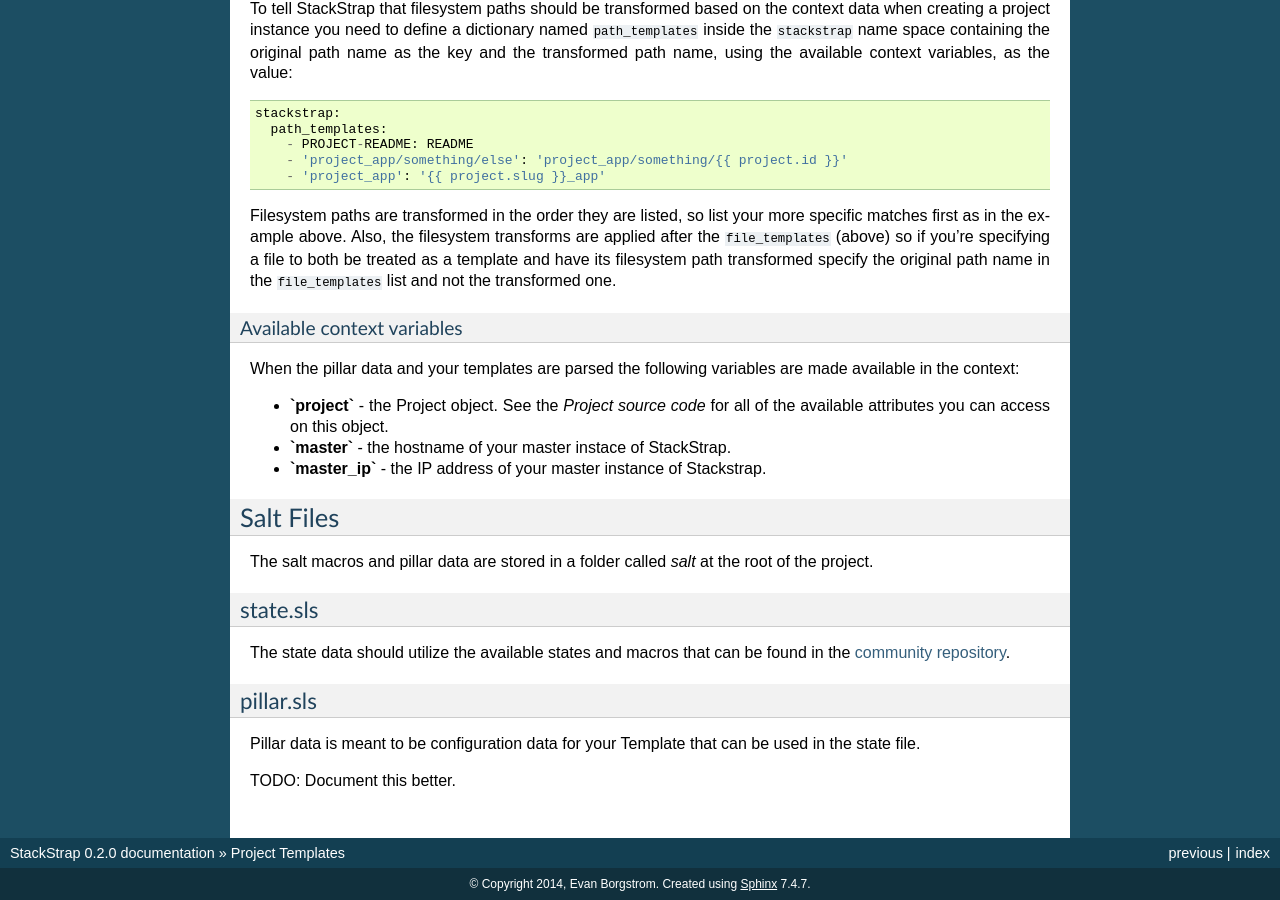
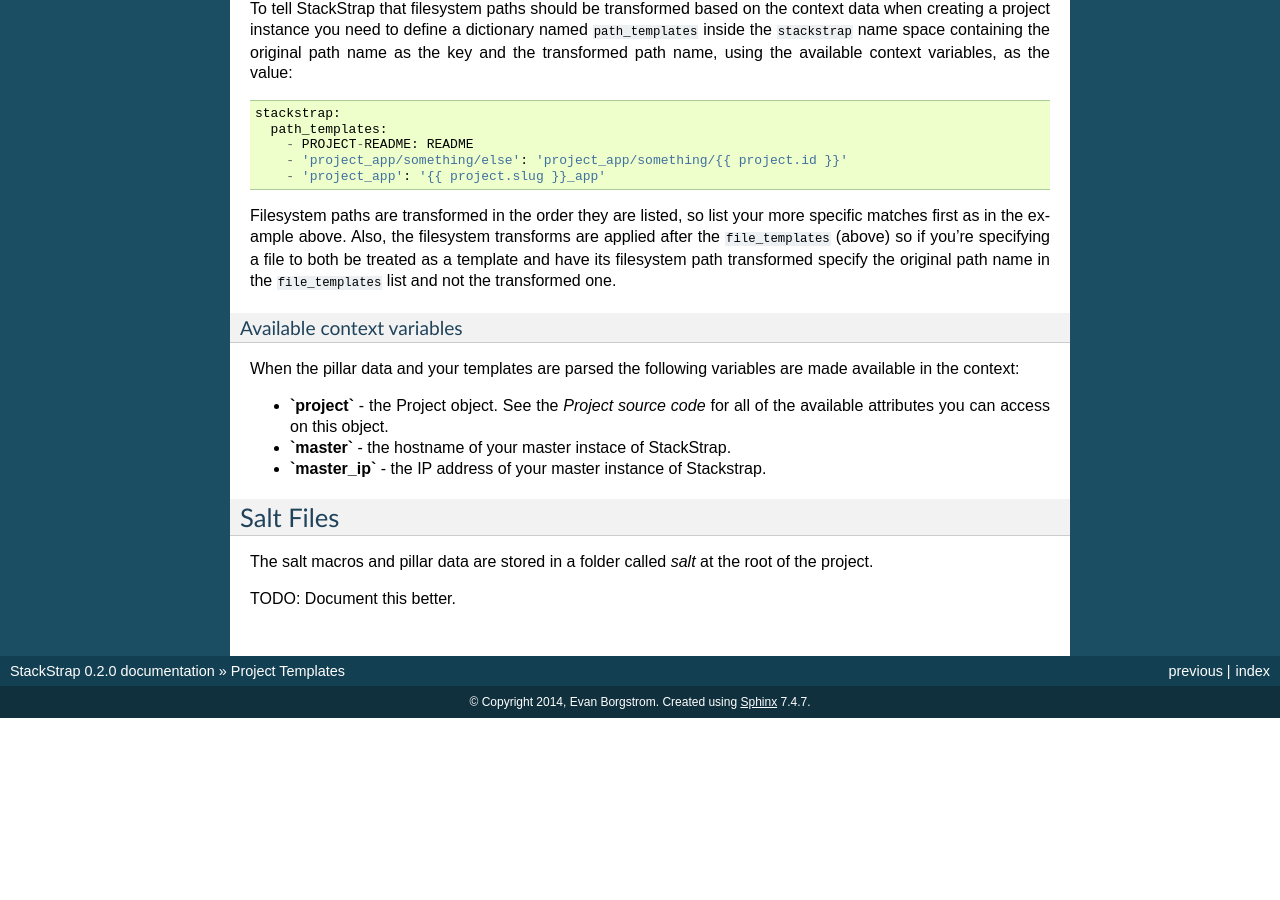
Before and after one commit to stackstrap/stackstrap, a Sphinx documentation site: the page built from docs/templates.rst, in a window 1280 px wide and 900 px high, scrolled down 1401 px. Built offline with Sphinx 7.4.7, drawn with Linux system fonts in a browser that asks for light colours; after the commit the page ends 2119 px from its top, so only the background shows below that.

Commit message:
Removing old salt doc content until we update with a link to other docs

```diff
--- a/docs/templates.rst
+++ b/docs/templates.rst
@@ -115,17 +115,6 @@ Salt Files
 The salt macros and pillar data are stored in a folder called `salt` at the
 root of the project.
 
-state.sls
-~~~~~~~~~
-The state data should utilize the available states and macros that can be
-found in the `community repository`_.
-
-
-pillar.sls
-~~~~~~~~~~
-Pillar data is meant to be configuration data for your Template that can be
-used in the state file.
-
 TODO: Document this better.
 
 
```
